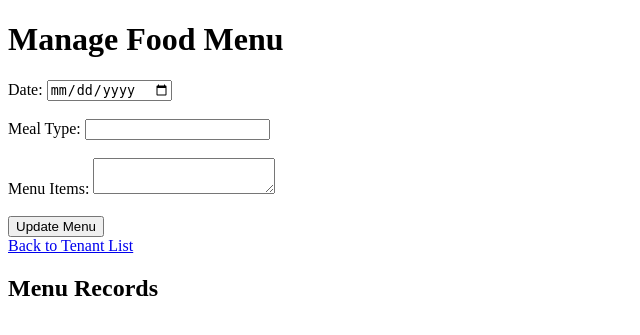
After one commit to nksingh121/Hostel, a Flask app: page /menu in a window 1280 px wide. The commit adds this page. Shown: the top 335 px of the page, without its empty margins (0-640 px from the left). Run offline with Flask 3, Linux system fonts and the light colour scheme; data that the repository does not hold is empty.

Commit message:
Add features for editing tenants, handling payments, logging complaints, and managing menu

```diff
--- a/app.py
+++ b/app.py
@@ -3,12 +3,13 @@ import sqlite3
 
 app = Flask(__name__)
 
-# Database connection function
+# Function to connect to the database
 def get_db_connection():
     conn = sqlite3.connect('hostel_management.db')
     conn.row_factory = sqlite3.Row
     return conn
 
+# Route for the home page
 @app.route('/')
 def index():
     conn = get_db_connection()
@@ -16,5 +17,106 @@ def index():
     conn.close()
     return render_template('index.html', tenants=tenants)
 
+# Route for adding a new tenant
+@app.route('/add_tenant', methods=('GET', 'POST'))
+def add_tenant():
+    if request.method == 'POST':
+        name = request.form['name']
+        email = request.form['email']
+        phone = request.form['phone']
+        room_number = request.form['room_number']
+        join_date = request.form['join_date']
+
+        conn = get_db_connection()
+        conn.execute('INSERT INTO Tenants (name, email, phone, room_number, join_date) VALUES (?, ?, ?, ?, ?)',
+                     (name, email, phone, room_number, join_date))
+        conn.commit()
+        conn.close()
+        return redirect(url_for('index'))
+
+    return render_template('add_tenant.html')
+
+# Route for editing a tenant
+@app.route('/edit_tenant/<int:tenant_id>', methods=('GET', 'POST'))
+def edit_tenant(tenant_id):
+    conn = get_db_connection()
+    tenant = conn.execute('SELECT * FROM Tenants WHERE tenant_id = ?', (tenant_id,)).fetchone()
+
+    if request.method == 'POST':
+        name = request.form['name']
+        email = request.form['email']
+        phone = request.form['phone']
+        room_number = request.form['room_number']
+        status = request.form['status']
+
+        conn.execute('UPDATE Tenants SET name = ?, email = ?, phone = ?, room_number = ?, status = ? WHERE tenant_id = ?',
+                     (name, email, phone, room_number, status, tenant_id))
+        conn.commit()
+        conn.close()
+        return redirect(url_for('index'))
+
+    conn.close()
+    return render_template('edit_tenant.html', tenant=tenant)
+
+# Route for managing rent payments
+@app.route('/rent_payments', methods=('GET', 'POST'))
+def rent_payments():
+    conn = get_db_connection()
+    payments = conn.execute('SELECT * FROM Payments').fetchall()
+
+    if request.method == 'POST':
+        tenant_id = request.form['tenant_id']
+        amount = request.form['amount']
+        payment_method = request.form['payment_method']
+        date = request.form['date']
+
+        conn.execute('INSERT INTO Payments (tenant_id, amount, date, status, payment_method) VALUES (?, ?, ?, ?, ?)',
+                     (tenant_id, amount, date, 'Paid', payment_method))
+        conn.commit()
+        conn.close()
+        return redirect(url_for('rent_payments'))
+
+    conn.close()
+    return render_template('rent_payments.html', payments=payments)
+
+# Route for logging complaints
+@app.route('/complaints', methods=('GET', 'POST'))
+def complaints():
+    conn = get_db_connection()
+    complaints = conn.execute('SELECT * FROM Complaints').fetchall()
+
+    if request.method == 'POST':
+        tenant_id = request.form['tenant_id']
+        description = request.form['description']
+        date = request.form['date']
+
+        conn.execute('INSERT INTO Complaints (tenant_id, description, date, status) VALUES (?, ?, ?, ?)',
+                     (tenant_id, description, date, 'Open'))
+        conn.commit()
+        conn.close()
+        return redirect(url_for('complaints'))
+
+    conn.close()
+    return render_template('complaints.html', complaints=complaints)
+
+# Route for managing the food menu
+@app.route('/menu', methods=('GET', 'POST'))
+def menu():
+    conn = get_db_connection()
+    menu_items = conn.execute('SELECT * FROM Menu').fetchall()
+
+    if request.method == 'POST':
+        date = request.form['date']
+        meal_type = request.form['meal_type']
+        items = request.form['items']
+
+        conn.execute('INSERT INTO Menu (date, meal_type, items) VALUES (?, ?, ?)', (date, meal_type, items))
+        conn.commit()
+        conn.close()
+        return redirect(url_for('menu'))
+
+    conn.close()
+    return render_template('menu.html', menu_items=menu_items)
+
 if __name__ == '__main__':
     app.run(debug=True)
--- /dev/null
+++ b/templates/menu.html
@@ -0,0 +1,29 @@
+<!DOCTYPE html>
+<html lang="en">
+<head>
+    <meta charset="UTF-8">
+    <meta http-equiv="X-UA-Compatible" content="IE=edge">
+    <meta name="viewport" content="width=device-width, initial-scale=1.0">
+    <title>Food Menu</title>
+</head>
+<body>
+    <h1>Manage Food Menu</h1>
+    <form action="{{ url_for('menu') }}" method="post">
+        <label for="date">Date:</label>
+        <input type="date" id="date" name="date" required><br><br>
+        <label for="meal_type">Meal Type:</label>
+        <input type="text" id="meal_type" name="meal_type" required><br><br>
+        <label for="items">Menu Items:</label>
+        <textarea id="items" name="items" required></textarea><br><br>
+        <input type="submit" value="Update Menu">
+    </form>
+    <a href="{{ url_for('index') }}">Back to Tenant List</a>
+
+    <h2>Menu Records</h2>
+    <ul>
+        {% for item in menu_items %}
+            <li>Date: {{ item['date'] }} - Meal: {{ item['meal_type'] }} - Items: {{ item['items'] }}</li>
+        {% endfor %}
+    </ul>
+</body>
+</html>
```
Also changed, not shown: templates/add_tenant.html (added, +27 -0 lines), templates/complaints.html (added, +29 -0 lines), templates/edit_tenant.html (added, +26 -0 lines), templates/index.html (+8 -1 lines), templates/rent_payments.html (added, +27 -0 lines), hostel_management.db.
